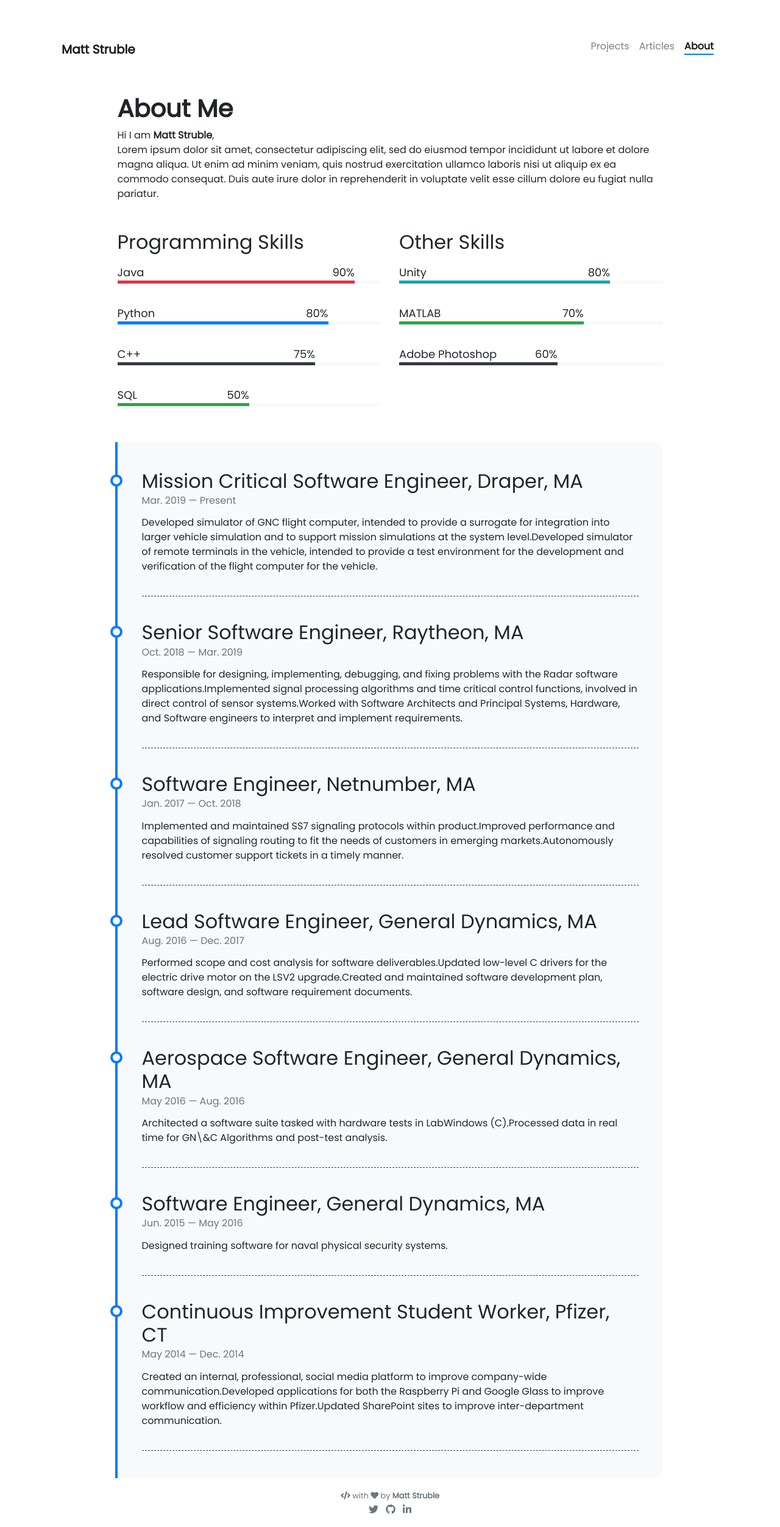
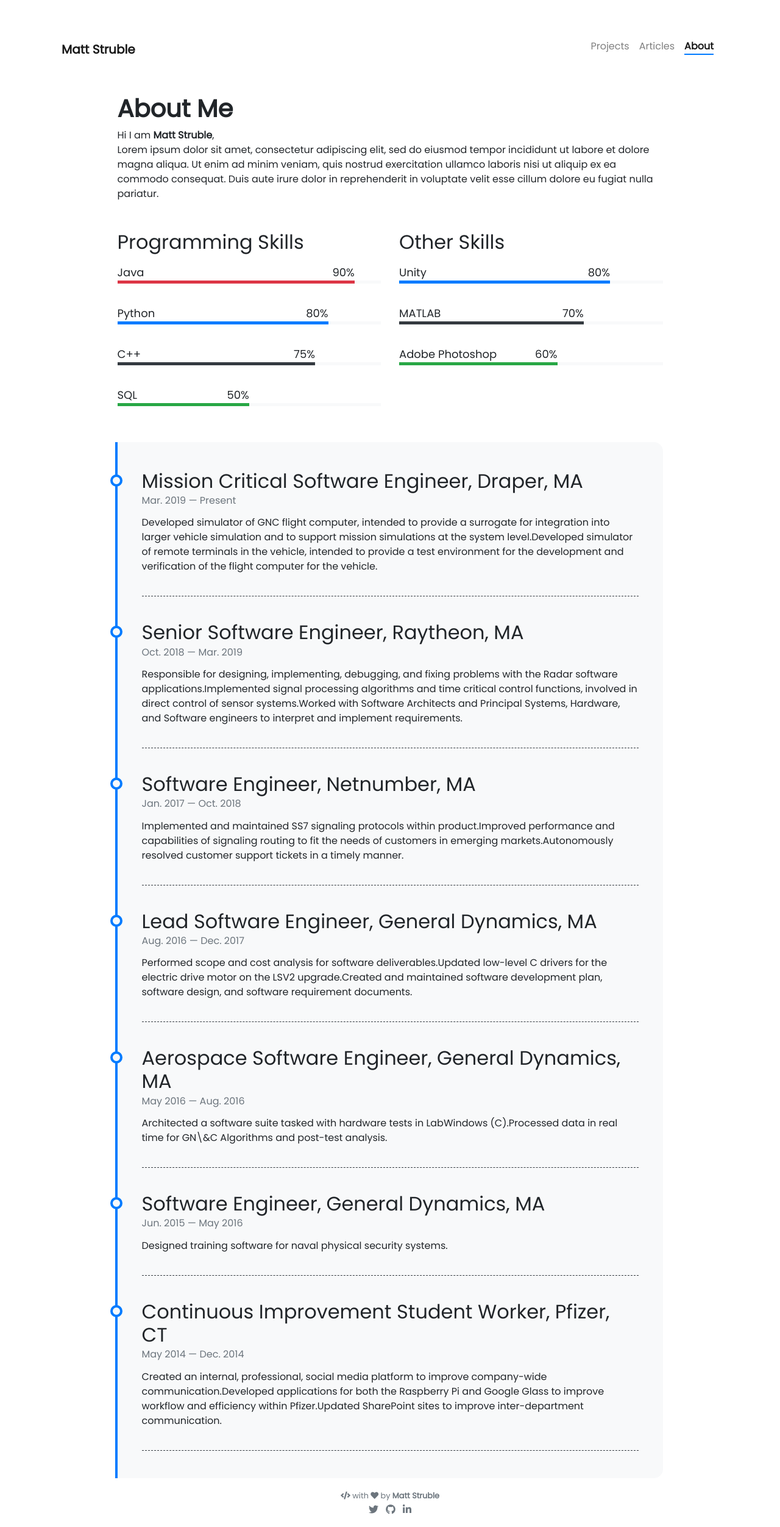
Before and after one commit to mattstruble/mattstruble.github.io, a Jekyll site: the page built from pages/about.md, in a window 1280 px wide. Shown: the whole page at 61% size. Built offline with Jekyll 4.4.1, drawn with Linux system fonts in a browser that asks for light colours; nearby versions of some CDN libraries; comment, search, counter and statistics services are not loaded.

Commit message:
Made other skills colors match programming skills brackets.

```diff
--- a/_data/other-skills.yml
+++ b/_data/other-skills.yml
@@ -1,11 +1,11 @@
 - name: Unity
   percentage: 80
-  color: info
+  color:
 
 - name: MATLAB
   percentage: 70
-  color: success
+  color: dark
 
 - name: Adobe Photoshop
   percentage: 60
-  color: dark
+  color: success
```
